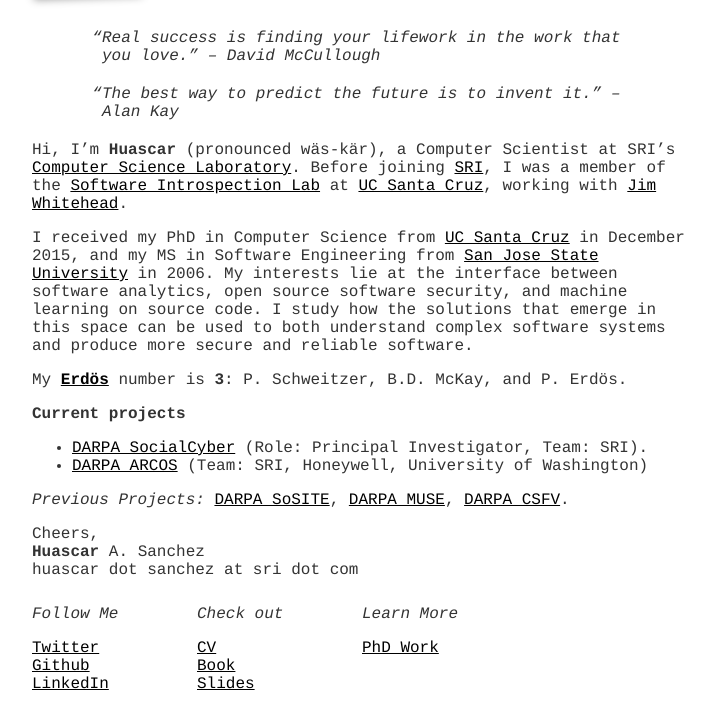
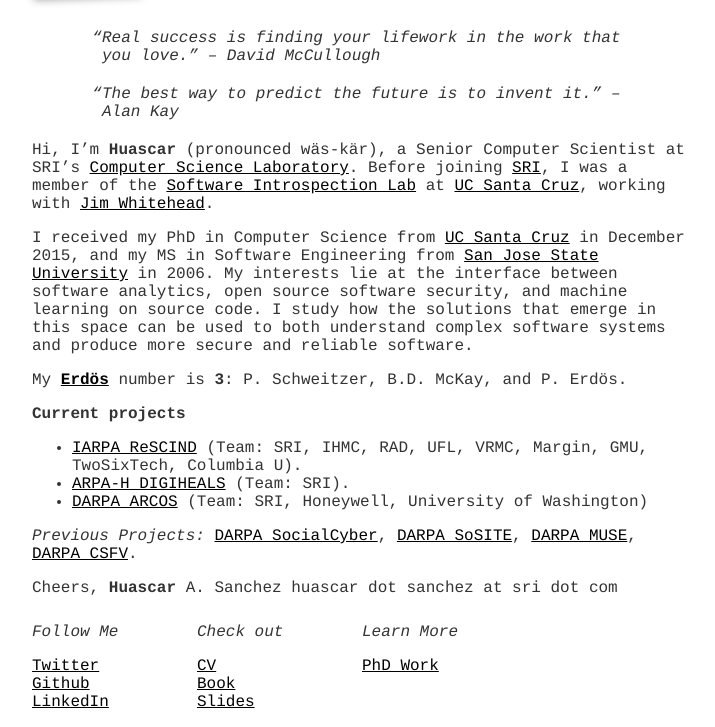
Before and after one commit to hsanchez/hsanchez.github.io, a Jekyll site: the page built from index.md, in a window 1280 px wide, cut to the strip 218-945 px from the top of the page. Shown: the whole strip, without its empty margins (278-993 px from the left). Built offline with Jekyll 4.4.1, drawn with Linux system fonts in a browser that asks for light colours.

Commit message:
Minor changes in content

```diff
--- a/index.md
+++ b/index.md
@@ -9,7 +9,7 @@
 
 <blockquote id="followquote"><span class="quote">The best way to predict the future is to invent it.</span><small class='author'><a href='http://en.wikiquote.org/wiki/Alan_Kay'>Alan Kay</a></small></blockquote>
 
-Hi, I'm **Huascar** (pronounced wäs-kär), a Computer Scientist at SRI's [Computer
+Hi, I'm **Huascar** (pronounced wäs-kär), a Senior Computer Scientist at SRI's [Computer
 Science Laboratory](http://www.csl.sri.com/). Before joining [SRI](https://www.sri.com),
 I was a member of the [Software Introspection Lab](https://games.soe.ucsc.edu/sil) at [UC Santa
 Cruz](http://www.ucsc.edu/), working with [Jim Whitehead](http://users.soe.ucsc.edu/~ejw/).
@@ -28,19 +28,18 @@
 My [**<span>Erdös</span>**](http://wwwp.oakland.edu/enp/) number is **3**:
 P. Schweitzer, B.D. McKay, and P. Erdös.
 
-
 ## Current projects
 
-- [DARPA SocialCyber](https://www.darpa.mil/program/hybrid-ai-to-protect-integrity-of-open-source-code) (Role: Principal Investigator, Team: SRI).
+- [IARPA ReSCIND](https://www.iarpa.gov/research-programs/rescind) (Team: SRI, IHMC, RAD, UFL, VRMC, Margin, GMU, TwoSixTech, Columbia U).
+- [ARPA-H DIGIHEALS](https://arpa-h.gov/research-and-funding/programs/digiheals) (Team: SRI).
 - [DARPA ARCOS](https://www.darpa.mil/program/automated-rapid-certification-of-software) (Team: SRI, Honeywell, University of Washington)
 
-*Previous Projects:* [DARPA SoSITE](https://www.darpa.mil/program/system-of-systems-integration-technology-and-experimentation), [DARPA MUSE](https://www.darpa.mil/program/mining-and-understanding-software-enclaves), [DARPA CSFV](https://www.darpa.mil/program/crowd-sourced-formal-verification).
-
-
+_Previous Projects:_ [DARPA SocialCyber](https://www.darpa.mil/program/hybrid-ai-to-protect-integrity-of-open-source-code), [DARPA SoSITE](https://www.darpa.mil/program/system-of-systems-integration-technology-and-experimentation), [DARPA MUSE](https://www.darpa.mil/program/mining-and-understanding-software-enclaves), [DARPA CSFV](https://www.darpa.mil/program/crowd-sourced-formal-verification).
 
 Cheers,
 **Huascar** A. Sanchez
 huascar dot sanchez at sri dot com
+
 <!--[e-mail](mailto:huascar.sanchez@sri.com)-->
 <!-- [e-mail](mailto:huascar.sanchez@sri.com)&nbsp;·&nbsp;[cv](https://www.dropbox.com/s/fcmwte9lf9hw55n/huascar-cv.pdf?dl=0) -->
 
```
